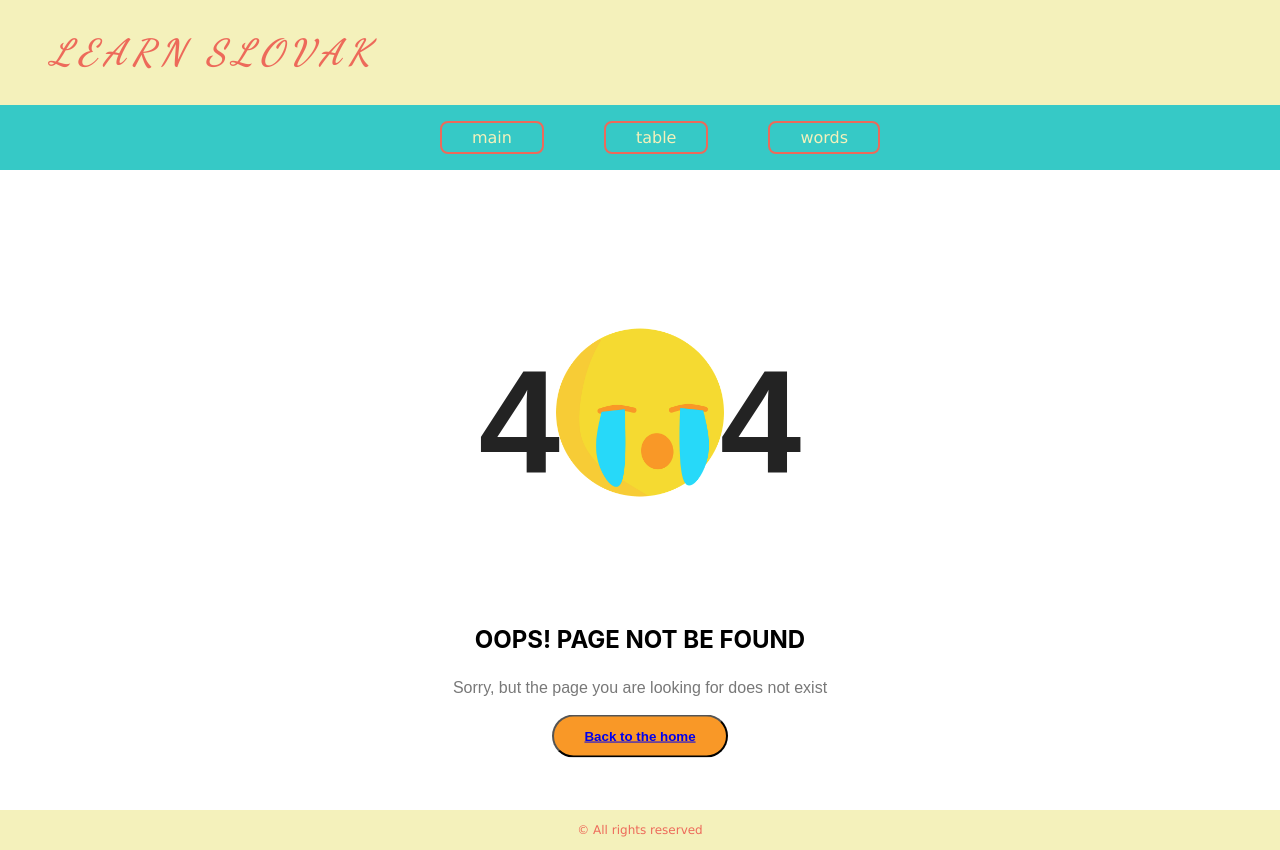
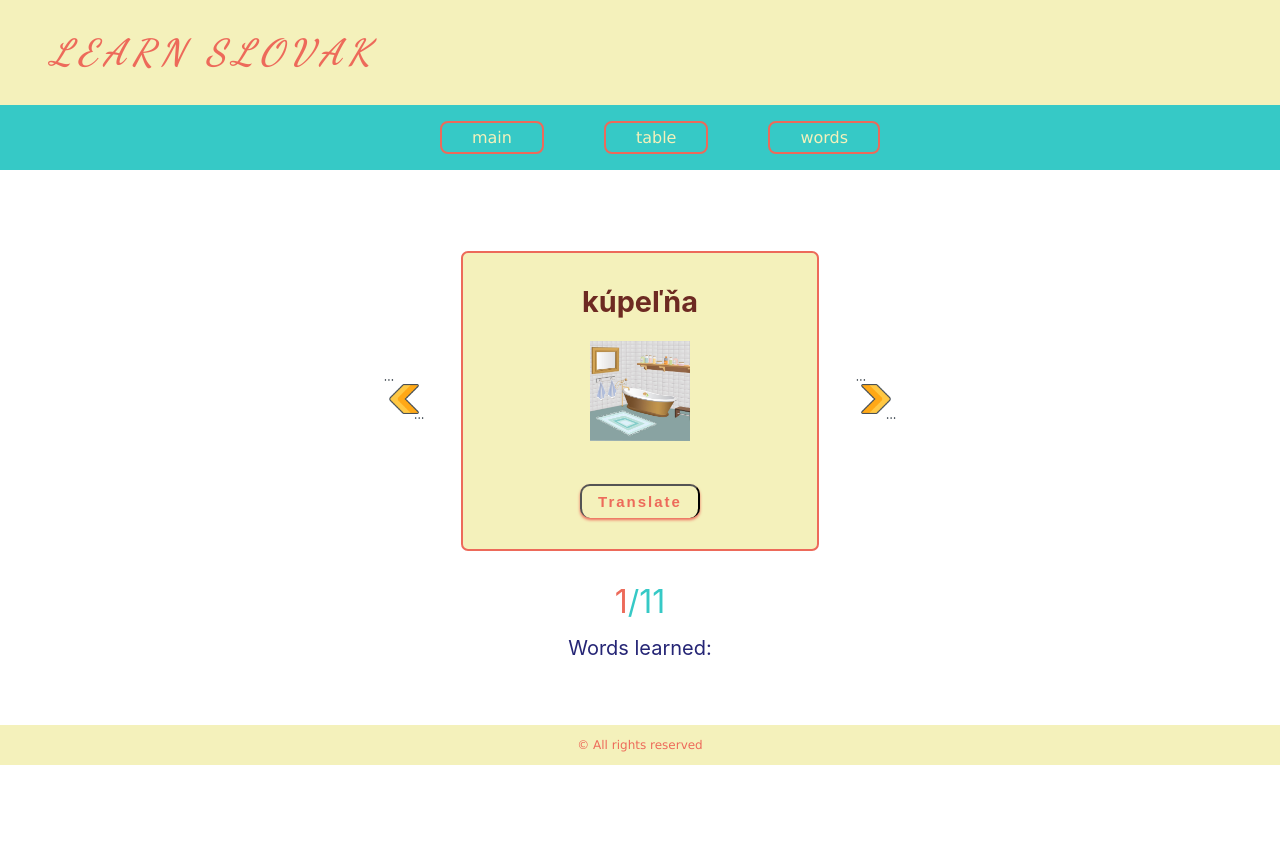
Before and after one commit to tatulyka/LearnSK, a React (Create React App) app: page /game in a window 1280 px wide. After the commit the page ends 800 px from the top, so only its background shows below. Built offline with nearby package versions, Linux system fonts and the light colour scheme.

Commit message:
learned words qty

```diff
--- a/src/components/Card/Card.jsx
+++ b/src/components/Card/Card.jsx
@@ -7,7 +7,9 @@ import styleBtn from '../button/Button.module.css';
 export default function Card(props) {
     const [clicked, setClicked] = useState(props.clicked || false);
     const handleClick = () => {
-        setClicked(true)
+        setClicked(true);
+        props.onLearned();
+
     }
     return (
         <div className={styles.card} >
--- a/src/components/Card/Card.module.css
+++ b/src/components/Card/Card.module.css
@@ -1,5 +1,5 @@
 .card {
-    height: 220px;
+    height: 300px;
     width: 35%;
     margin: 3%;
     padding: 3%;
@@ -35,7 +35,7 @@
     }
 
 .picture {
-    margin: 22px auto 10px;
+    margin: 22px auto 15px;
     max-width: 100px;
     height: 100px;
 
--- a/src/components/Header/Header.jsx
+++ b/src/components/Header/Header.jsx
@@ -1,6 +1,7 @@
 import React from "react";
 import { NavLink } from "react-router-dom";
 import styles from './Header.module.css';
+import { useEffect, useState } from "react";
 
 
 
@@ -8,6 +9,22 @@ import styles from './Header.module.css';
 
 function Header() {
 
+    const [scrollY, setScrollY] = useState(0);
+
+    function fixed() {
+      setScrollY(window.pageYOffset);
+
+    }
+
+    useEffect(() => {
+      function watchScroll() {
+        window.addEventListener("scroll", fixed);
+      }
+      watchScroll();
+      return () => {
+        window.removeEventListener("scroll", fixed);
+      };
+    });
     return (
       <header>
         <div className={styles.main}>
@@ -18,9 +35,9 @@ function Header() {
         <div className={styles.navigation}>
             <nav>
                 <ul>
-                    <li><NavLink to="/Main" className={styles.activeLink}>main</NavLink></li>
-                    <li><NavLink to="/TablePage" className={styles.activeLink}>table</NavLink></li>
-                    <li><NavLink to="/Exercise" className={styles.activeLink}>words</NavLink></li>
+                    <li><NavLink to="/main" className={styles.activeLink}>main</NavLink></li>
+                    <li><NavLink to="/tablePage" className={styles.activeLink}>table</NavLink></li>
+                    <li><NavLink to="/game" className={styles.activeLink}>words</NavLink></li>
                 </ul>
             </nav>
         </div>
--- a/src/components/Header/Header.module.css
+++ b/src/components/Header/Header.module.css
@@ -6,7 +6,16 @@ header {
     margin: 0px;
     font-family: 'Lucida Sans', 'Lucida Sans Regular', 'Lucida Grande', 'Lucida Sans Unicode', Geneva, Verdana, sans-serif;
     max-height: 35vh;
-}
+    width: 100%;}
+
+
+.header_fixed {
+    position: sticky;
+    z-index: 100;
+    left: 0;
+    top: 0;
+  }
+
 .main {
     font-size: 18px;
     margin-bottom: 0%;
--- a/src/components/Main/Main.jsx
+++ b/src/components/Main/Main.jsx
@@ -1,5 +1,6 @@
 import React from "react";
 import styles from './Main.module.css';
+import { NavLink } from "react-router-dom";
 
 
 function Main() {
@@ -13,7 +14,7 @@ function Main() {
                      Vyskúšajte naše bezplatné online kurzy, jazykové kvízy,
                      cvičenia a zábavné hry.</p>
             </div>
-        <button className={styles.button}>Let's start</button>
+        <button className={styles.button}><NavLink to="/game" className={styles.link}>Let's start</NavLink></button>
         </div>
       </main>
 
--- a/src/components/Main/Main.module.css
+++ b/src/components/Main/Main.module.css
@@ -25,15 +25,19 @@
 
 }
 .button {
-    width: 100px;
+    width: 200px;
     margin: 30px 150px;
-    height: 30px;
-    color: #F4F1BB;
-    font-size: 16px;
+    height: 50px;
+
     background-color: #ed6a5a;
     border:2px solid #ed6a5a;
     border-radius: 8px;
-
-
+    text-decoration: none;
 
 }
+.link {
+    color: #F4F1BB;
+    font-size: 16px;
+    text-decoration: none;
+
+}
--- a/src/components/Table/Table.jsx
+++ b/src/components/Table/Table.jsx
@@ -1,5 +1,5 @@
 import React from 'react';
-import styles from './../TablePage/TablePage.module.css';
+import styles from './../tablePage/TablePage.module.css';
 import { useState, useEffect } from 'react';
 import Input from '../Input/Input';
 import Button from '../button/Button';
--- a/src/components/app/App.css
+++ b/src/components/app/App.css
@@ -2,6 +2,8 @@
     display: flex;
     flex-direction: column;
 
-
-
 }
+Header {
+position: sticky;
+/*margin-bottom: 0%;*/
+}
--- a/src/components/app/App.jsx
+++ b/src/components/app/App.jsx
@@ -1,24 +1,27 @@
-import './App.css';
+import styles from './App.css';
 import Header from '.././header/Header'
-import Main from '.././Main/Main'
+import Main from '../main/Main'
 import Footer from '../footer/Footer';
-import TablePage from '../TablePage/TablePage';
-import Exercise from '../exercise/Exercise';
+import TablePage from '../tablePage/TablePage';
+import Game from '../game/Game';
 import Notfound from '../notFound/Notfound';
 import {BrowserRouter, Routes, Route} from 'react-router-dom';
+
 
 function App() {
 
 
-  return (
+
+    return (
+
     <BrowserRouter>
       <div className="App">
         <Header />
         <div className="app-wrapper">
           <Routes>
-           <Route path='/Main' element={<Main/>}/>
-           <Route path='/TablePage' element={<TablePage/>}/>
-           <Route  path='/Exercise' element={<Exercise/>}/>
+           <Route path='/main' element={<Main/>}/>
+           <Route path='/tablePage' element={<TablePage/>}/>
+           <Route  path='/game' element= { <Game />}/>
            <Route  exact path='/' element={<Main/>}/>
            <Route  path='*' element={<Notfound/>}/>
           </Routes>
@@ -31,4 +34,5 @@ function App() {
   );
 }
 
+
 export default App;
--- a/src/components/Exercise/Exercise.jsx
+++ b/src/components/game/Game.jsx
@@ -1,5 +1,5 @@
-import React, { useState } from "react";
-import styles from "./Exercise.module.css";
+import React, { useState, useRef } from "react";
+import styles from "./Game.module.css";
 import Card from '../card/Card.jsx';
 import data from '../../Data/Data.json';
 import Button from '../button/Button';
@@ -8,8 +8,15 @@ import styleBtn from '../button/Button.module.css';
 
 
 
-function Exercise() {
+function Game() {
 const [count, setCount] = useState(1);
+const [learn, setLearn] = useState(false);
+
+
+const HandleLearned = () => {
+    setLearn(learn + 1);
+  }
+
 
 const next = () => {
  if (count !== data.length) {
@@ -33,6 +40,7 @@ const next = () => {
              <Card
                 key={item.id}
                 id={item.id}
+                onLearned={HandleLearned}
                 {...item}
            />
         )
@@ -48,8 +56,11 @@ const next = () => {
            <div className={styles.CountCards}>
                <span className={styles.NowCount}>{count}</span>/{cards.length}
             </div>
+
+                    <div className={styles.learned}>Words learned: {learn}</div>
+
         </div>
     );
  }
 
-export default Exercise;
+export default Game;
--- a/src/components/Exercise/Exercise.module.css
+++ b/src/components/game/Game.module.css
@@ -32,3 +32,10 @@
             color: #ED6A5A;
 
         }
+
+.learned {
+        margin: 15px auto;
+        font-size: 20px;
+        color: rgb(37, 37, 117);
+
+        }
--- a/src/components/notFound/Notfound.jsx
+++ b/src/components/notFound/Notfound.jsx
@@ -12,9 +12,9 @@ function Notfound() {
         <div className={styles.colorlib_notfound-404}>
             <h1 className={styles.four}>4<span className={styles.emoji}></span>4</h1>
         </div>
-        <h2>OOPS! PAGE NOT BE FOUND</h2>
+        <h2>OOPS! PAGE NOT FOUND</h2>
         <p>Sorry, but the page you are looking for does not exist</p>
-        <button><NavLink to="/Main">Back to the home</NavLink></button>
+        <button><NavLink to="/Main">Go back to home</NavLink></button>
     </div>
 
 </div>
```
